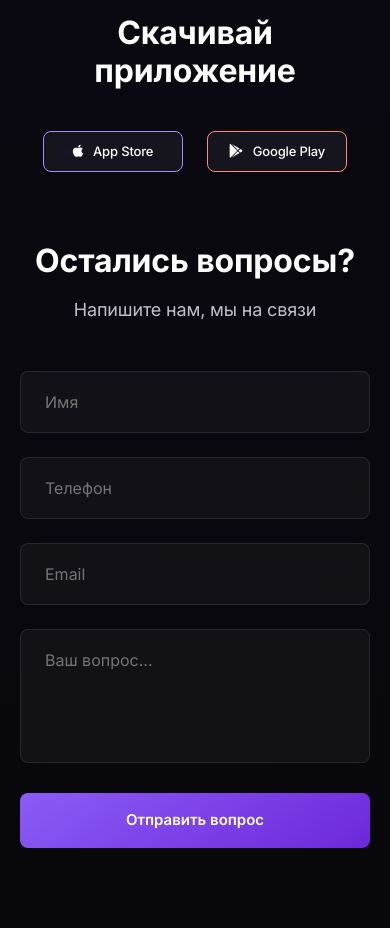
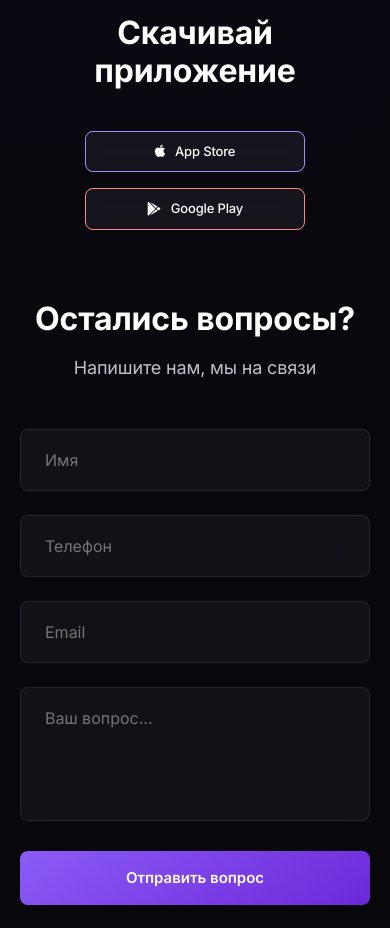
Before and after one commit to DreamTeam-5MV5/Local-music-party, a website: page index.html in a window 390 px wide. Shown: the part 4260-5188 px from the top of the page. Drawn offline with nearby package versions, Linux system fonts and the light colour scheme; no server answers.

Commit message:
кнопки друг под другом

```diff
--- a/css/style.css
+++ b/css/style.css
@@ -483,7 +483,7 @@ a {
     gap: 10px;
 }
 
-/* Веб версия (десктоп) */
+/* Веб версия (десктоп) - кнопки в ряд */
 @media (min-width: 769px) {
     .store-btn {
         padding: 12px 28px !important;
@@ -492,17 +492,27 @@ a {
     .store-btn i {
         font-size: 18px;
     }
+    .d-flex.justify-content-center.gap-4 {
+        flex-direction: row !important;
+    }
 }
 
-/* Мобильная версия */
+/* Мобильная версия - кнопки друг под другом */
 @media (max-width: 768px) {
     .store-btn {
         padding: 12px 24px !important;
         font-size: 14px !important;
-        min-width: 160px;
+        min-width: 200px;
+        width: 100%;
+        max-width: 250px;
     }
     .store-btn i {
         font-size: 16px;
+    }
+    .d-flex.justify-content-center.gap-4 {
+        flex-direction: column !important;
+        align-items: center !important;
+        gap: 16px !important;
     }
 }
 
@@ -511,7 +521,8 @@ a {
     .store-btn {
         padding: 10px 20px !important;
         font-size: 13px !important;
-        min-width: 140px;
+        min-width: 180px;
+        max-width: 220px;
     }
     .store-btn i {
         font-size: 14px;
```
